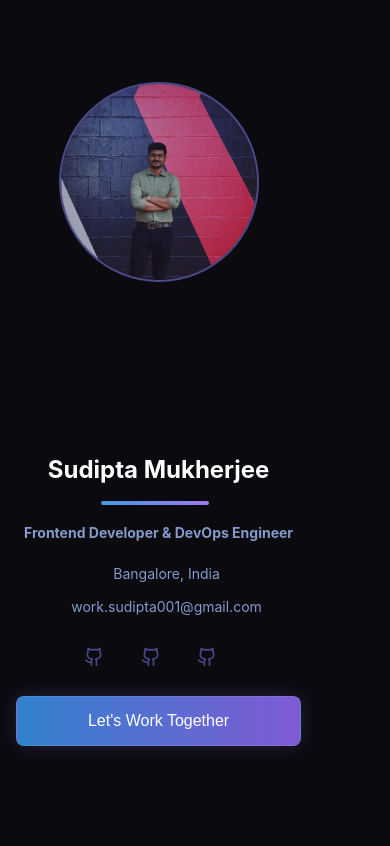
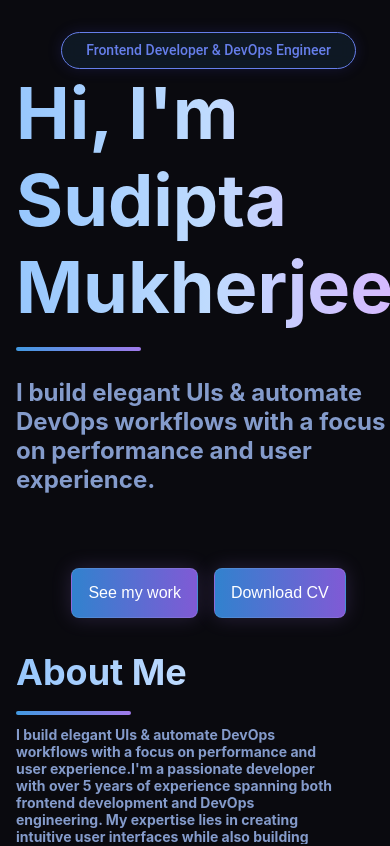
Before and after one commit to sudiptaMukherjee2001/Portfolio, a Next.js app: page / in a window 390 px wide. Shown: the top 846 px of the page. Built offline with nearby package versions, Linux system fonts and the light colour scheme; some icons are missing.

Commit message:
add full responsiveness support for small devices

```diff
--- a/src/component/IntroSection.jsx
+++ b/src/component/IntroSection.jsx
@@ -10,12 +10,12 @@ const IntroSection = () => {
             maxWidth={'98%'}
             // border={'1px solid orange'}
         >
-            <CustomBox className='rightside-content-wrapper' paddingBlock="2rem">
+            <CustomBox className='rightside-content-wrapper small-device-responsiveness' paddingBlock="2rem">
 
                 <Grid item size={{ lg: 12, xl: 12 }} >
                     <CustomChip label="Frontend Developer & DevOps Engineer" variant="outlined" />
                 </Grid>
-                <Grid item size={{ lg: 12, xl: 12 }} >
+                <Grid item size={{ xs:12, lg: 12, xl: 12 }} >
 
                     <CustomBox mb={"3rem"} fontSize="7xl" gradientLineWidth="10%">
                         <h1 className='typography-main'>
@@ -26,7 +26,7 @@ const IntroSection = () => {
                 </Grid>
                 <Grid item size={{ lg: 12, xl: 12 }} >
 
-                    <CustomBox mb={"3rem"} fontSize="2xl" maxWidth="764px">
+                    <CustomBox mb={"3rem"} fontSize="2xl" maxWidth="764px" className='short-text'>
                         <h1 className='typography-sub'>
                             I build elegant UIs & automate DevOps workflows with a focus on performance and user experience.
                         </h1>
--- a/src/style/CustomBox.style.js
+++ b/src/style/CustomBox.style.js
@@ -160,7 +160,34 @@ export const CustomBox = styled('div')(({
     minWidth: '80%',
     border: '2px solid green',
   }
-  }
+  },
+  // Responsive styles for smaller screens
+  '@media screen and (max-width: 600px)': {
+    "& .leftSidebar":{
+      display: 'none',
+    },
+    "&.small-device-responsiveness":{
+     display: 'flex',
+      flexDirection: 'column',
+      alignItems: 'center',
+      justifyContent: 'center',
+    },
+    "& .typography-main":{
+      paddingLeft: '1rem',
+      '&::after': {
+        content: '""',
+        width: '30%',
+        left: '1rem',
+      }
+    },
+    "& .typography-sub":{
+      // textAlign: 'center',
+      paddingLeft: '1rem',
+
+    }
+
+
+    },
 }))
 
 
```
